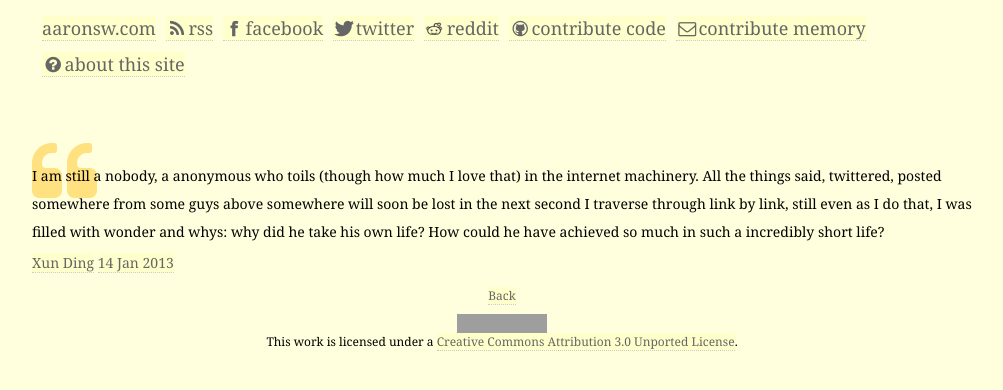
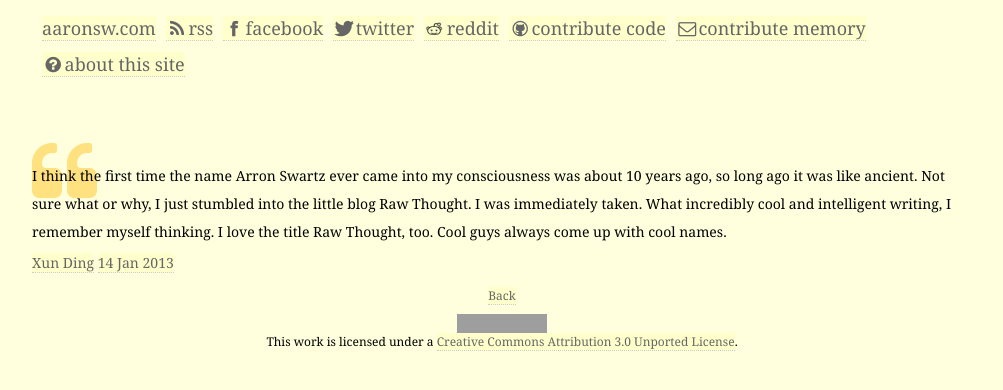
Before and after one commit to guanix/rememberaaronsw, a Jekyll site: the page built from memories/_posts/2013-01-14-xun-ding.md, in a window 1280 px wide. Shown: the top 390 px of the page, without its empty margins (138-1141 px from the left). Built offline with Jekyll 4.4.1, drawn with Linux system fonts in a browser that asks for light colours; grey boxes are pictures that could not be loaded.

Commit message:
Update memories/_posts/2013-01-14-xun-ding.md

```diff
--- a/memories/_posts/2013-01-14-xun-ding.md
+++ b/memories/_posts/2013-01-14-xun-ding.md
@@ -6,4 +6,4 @@ title: xun-ding
 layout: default
 link: http://thoughtsonscripts.blogspot.com/2013/01/remembering-arron-swartz.html
 ---
-I am still a nobody, a anonymous who toils (though how much I love that) in the internet machinery. All the things said, twittered, posted somewhere from some guys above somewhere will soon be lost in the next second I traverse through link by link, still even as I do that, I was filled with wonder and whys: why did he take his own life? How could he have achieved so much in such a incredibly short life?
+I think the first time the name Arron Swartz ever came into my consciousness was about 10 years ago, so long ago it was like ancient. Not sure what or why, I just stumbled into the little blog Raw Thought. I was immediately taken. What incredibly cool and intelligent writing, I remember myself thinking. I love the title Raw Thought, too. Cool guys  always come up with cool names.
```
